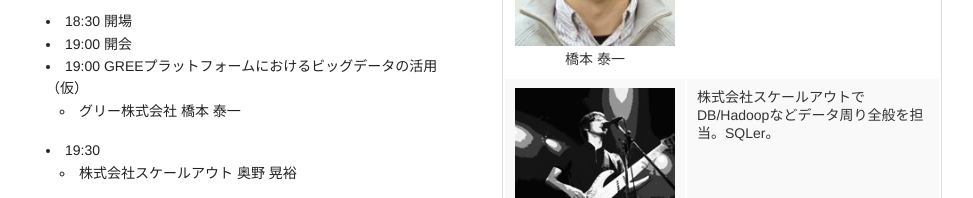
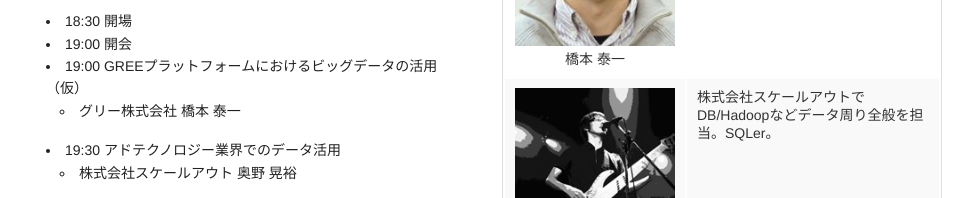
Before and after one commit to greetech3/greetech3.github.com, a plain HTML site: page index.html in a window 1280 px wide. Shown: the part 1140-1338 px from the top of the page, without its empty margins (153-1126 px from the left). Drawn offline with Linux system fonts and the light colour scheme.

Commit message:
add okuno's title

```diff
--- a/index.html
+++ b/index.html
@@ -93,7 +93,7 @@
       <ul>
         <li>グリー株式会社 橋本 泰一</li>
       </ul>
-      <li>19:30</li>
+      <li>19:30 アドテクノロジー業界でのデータ活用</li>
       <ul>
         <li>株式会社スケールアウト 奥野 晃裕</li>
       </ul>
```
